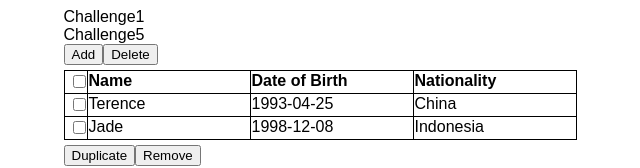
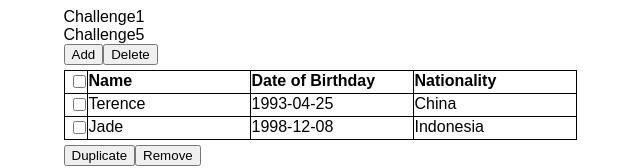
Before and after one commit to Terence625/Planit-SDET-tasks, a React (Create React App) app: page / in a window 1280 px wide. Shown: the top 168 px of the page, without its empty margins (320-960 px from the left). Built offline with nearby package versions, Linux system fonts and the light colour scheme.

Commit message:
[Terence] use column header key as keys to render column

```diff
--- a/src/components/challenge5/Challenge5.tsx
+++ b/src/components/challenge5/Challenge5.tsx
@@ -2,8 +2,16 @@ import React, { useState } from "react";
 import Table from "./Table";
 
 const initialPeopleList = [
-  { name: "Terence", DOB: "1993-04-25", nationality: "China" },
-  { name: "Jade", DOB: "1998-12-08", nationality: "Indonesia" },
+  { name: "Terence", dob: "1993-04-25", nationality: "China" },
+  { name: "Jade", dob: "1998-12-08", nationality: "Indonesia" },
+];
+const columnHeader: {
+  key: "name" | "dob" | "nationality";
+  label: string;
+}[] = [
+  { key: "name", label: "Name" },
+  { key: "dob", label: "Date of Birthday" },
+  { key: "nationality", label: "Nationality" },
 ];
 
 const Challenge5 = () => {
@@ -15,7 +23,6 @@ const Challenge5 = () => {
   const handleDuplicate = () => {
     setDuplicate(true);
     const copy = JSON.parse(JSON.stringify(peopleList));
-    console.log(copy)
     setDuplicatedPeopleList(copy);
   };
 
@@ -26,11 +33,7 @@ const Challenge5 = () => {
   return (
     <div>
       <Table
-        columnHeader={{
-          name: "Name",
-          DOB: "Date of Birth",
-          nationality: "Nationality",
-        }}
+        columnHeaderList={columnHeader}
         rowList={peopleList}
         editable
         onChange={(value) => setPeopleList(value)}
@@ -38,14 +41,7 @@ const Challenge5 = () => {
       <button onClick={handleDuplicate}>Duplicate</button>
       <button onClick={handleRemove}>Remove</button>
       {duplicate && (
-        <Table
-          columnHeader={{
-            name: "Name",
-            DOB: "Date of Birth",
-            nationality: "Nationality",
-          }}
-          rowList={duplicatedPeopleList}
-        />
+        <Table columnHeaderList={columnHeader} rowList={duplicatedPeopleList} />
       )}
     </div>
   );
--- a/src/components/challenge5/Table.tsx
+++ b/src/components/challenge5/Table.tsx
@@ -23,19 +23,23 @@ const setIndexObject = <T extends object[], V>(
   return obj;
 };
 
-interface ITableProps<RowType> {
-  columnHeader: RowType;
+interface ITableProps<RowType, K> {
+  columnHeaderList: {
+    key: K;
+    label: string;
+  }[];
   rowList: RowType[];
   onChange?: (value: RowType[]) => void;
   editable?: boolean;
 }
 
-const Table = <RowType extends Record<Key, string>, Key extends keyof RowType>({
-  columnHeader,
+const Table = <RowType extends Record<K, string>, K extends keyof RowType>({
+  columnHeaderList,
   rowList,
   onChange,
   editable = false,
-}: ITableProps<RowType>) => {
+}: ITableProps<RowType, K>) => {
+  const columnHeaderKeyList = columnHeaderList.map((header) => header.key);
   const initialCellEditable = setArrayObjAllProperty(rowList, false);
   const initialRowsChecked = setIndexObject(rowList, false);
   const [cellEditable, setCellEditable] = useState(initialCellEditable);
@@ -44,7 +48,7 @@ const Table = <RowType extends Record<Key, string>, Key extends keyof RowType>({
   const handleCellChange = (
     e: React.ChangeEvent<HTMLInputElement>,
     index: number,
-    key: Key
+    key: K
   ) => {
     onChange?.(
       rowList.map((row, i) => {
@@ -56,7 +60,7 @@ const Table = <RowType extends Record<Key, string>, Key extends keyof RowType>({
     );
   };
 
-  const setCellEditableFun = (index: number, key: Key, boo: boolean) => {
+  const setCellEditableFun = (index: number, key: K, boo: boolean) => {
     setCellEditable(
       cellEditable.map((cell, i) => {
         if (i === index) {
@@ -70,7 +74,7 @@ const Table = <RowType extends Record<Key, string>, Key extends keyof RowType>({
   const handleAddNewLine = () => {
     const newRowList = [
       ...rowList,
-      Object.keys(columnHeader).reduce((acc, key) => {
+      columnHeaderKeyList.reduce((acc, key) => {
         return { ...acc, [key]: "" };
       }, {}) as RowType,
     ];
@@ -87,14 +91,14 @@ const Table = <RowType extends Record<Key, string>, Key extends keyof RowType>({
     setHeaderChecked(false);
   };
 
-  const dataCells = (index: number, key: Key, value: string) => {
+  const dataCells = (index: number, key: K, value: string) => {
     if (editable) {
       return (
         <td
           key={String(key)}
           onDoubleClick={() => setCellEditableFun(index, key, true)}
         >
-          {(cellEditable[index] as Record<Key, boolean>)[key] ? (
+          {(cellEditable[index] as Record<K, boolean>)[key] ? (
             <div className="inputCell">
               <input
                 autoFocus
@@ -120,11 +124,9 @@ const Table = <RowType extends Record<Key, string>, Key extends keyof RowType>({
     }
   };
 
-  const columnHeaders = (
-    Object.entries(columnHeader) as [string, string][]
-  ).map(([key, value]) => (
-    <th key={key}>
-      <div className="dataCell">{value}</div>
+  const columnHeaders = columnHeaderKeyList.map((key, index) => (
+    <th key={index}>
+      <div className="dataCell">{columnHeaderList[index].label}</div>
     </th>
   ));
 
@@ -146,9 +148,7 @@ const Table = <RowType extends Record<Key, string>, Key extends keyof RowType>({
             />
           </td>
         )}
-        {(Object.entries(row) as [Key, string][]).map(([key, value]) =>
-          dataCells(index, key, value)
-        )}
+        {columnHeaderKeyList.map((key) => dataCells(index, key, row[key]))}
       </tr>
     );
   });
```
